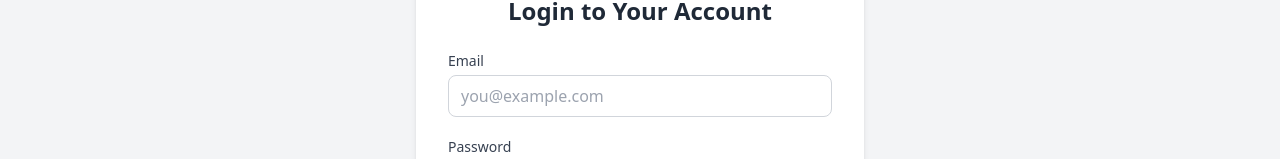
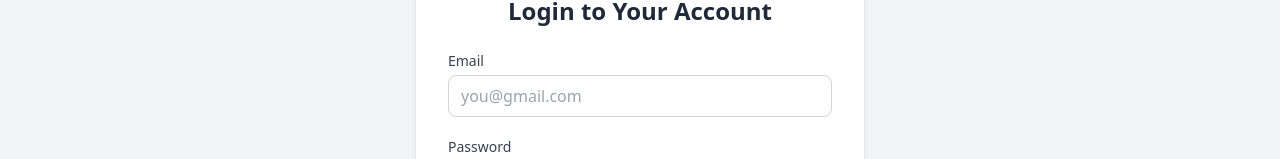
Before and after one commit to s0uravv/EduVerse, a React (Vite) app: page /login in a window 1280 px wide. Shown: the part 317-476 px from the top of the page. Built offline with nearby package versions, Linux system fonts and the light colour scheme.

Commit message:
Updated login pages and fixes some errors

```diff
--- a/src/Pages/Login.jsx
+++ b/src/Pages/Login.jsx
@@ -29,7 +29,7 @@ const login = () => {
                             value={email}
                             onChange={e => setEmail(e.target.value)}
                             className="w-full border border-gray-300 rounded-lg px-3 py-2 focus:outline-none focus:ring-2 focus:ring-blue-500"
-                            placeholder="you@example.com"
+                            placeholder="you@gmail.com"
                         />
                     </div>
                     <div>
```
